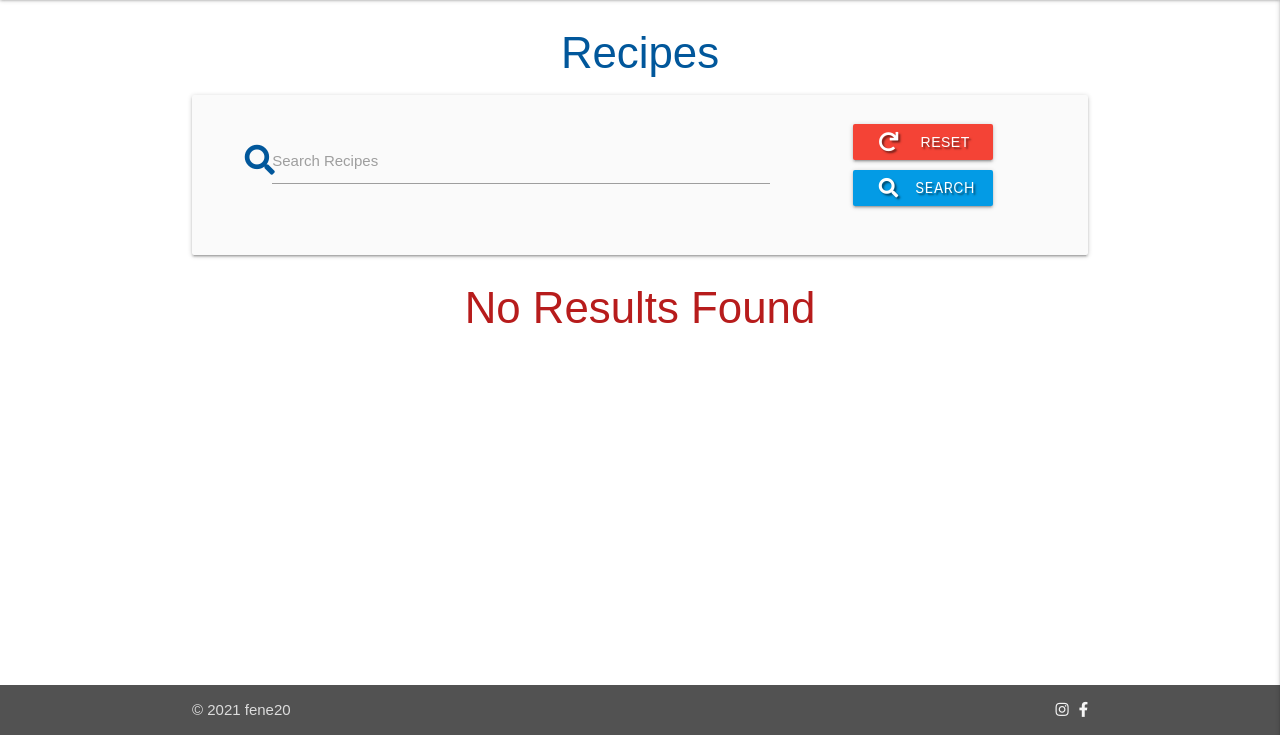
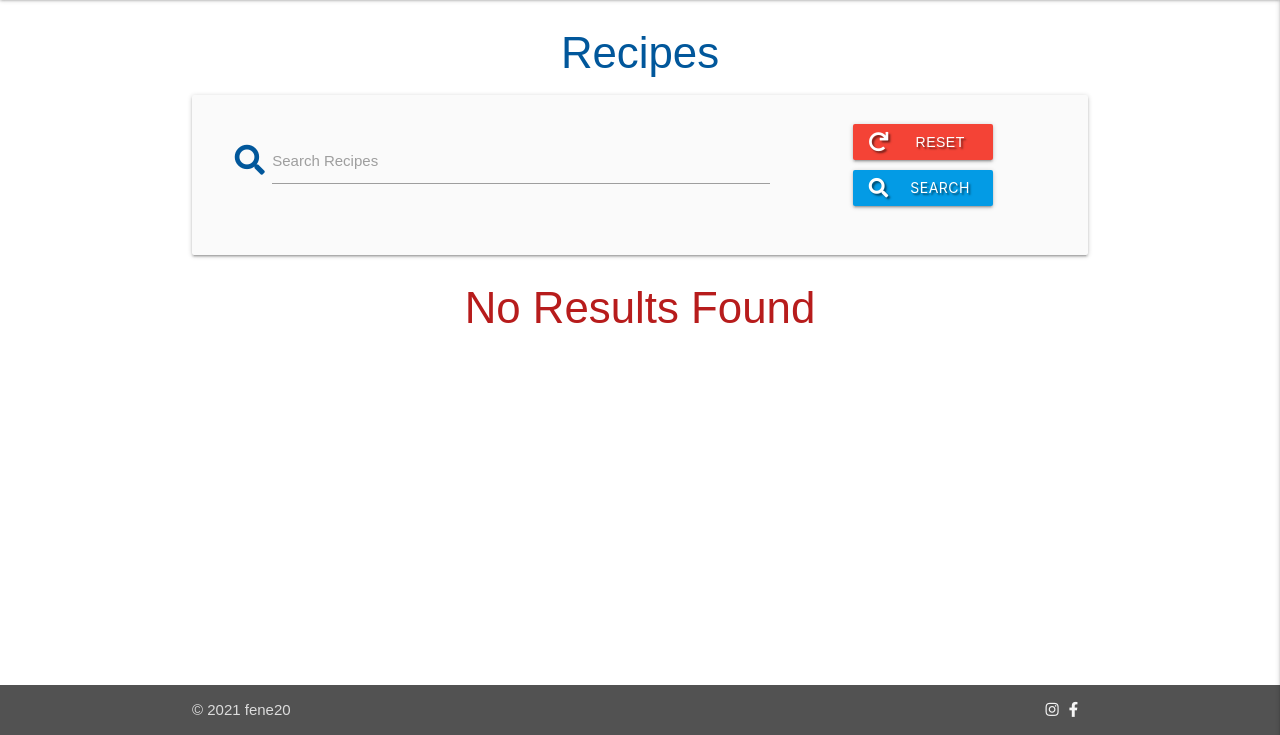
Before and after one commit to fene20/great-recipes, a Flask app: page /search in a window 1280 px wide. Shown: the part 65-800 px from the top of the page. Run offline with Flask 2, Linux system fonts and the light colour scheme; data that the repository does not hold is empty; some libraries are stand-ins or nearby versions.

Commit message:
add styling to footer

```diff
--- a/static/css/style.css
+++ b/static/css/style.css
@@ -35,8 +35,9 @@ main {
   flex: 1 0 auto;
 }
 
-.container i {
-  margin-left: 10px;
+footer .container i {
+  margin-right: 10px;
+  display: inline;
 }
 
 .page-footer {
@@ -57,9 +58,11 @@ footer {
   z-index: 1;
 }
 
+
 #dummy_footer {
   height: 50px;
 }
+
 
 
 /* Keep buttons the same width especially when they wrap */
--- a/templates/base.html
+++ b/templates/base.html
@@ -105,7 +105,7 @@
 
     <footer class="page-footer">
         <div class="footer-copyright">
-            <div class="container">
+            <div class="container col s12 m12">
                 © 2021 fene20
                 <a class="grey-text text-lighten-4 right" href="https://www.facebook.com/" target="_blank"><i
                         class="fab fa-facebook-f"></i></a>
```
